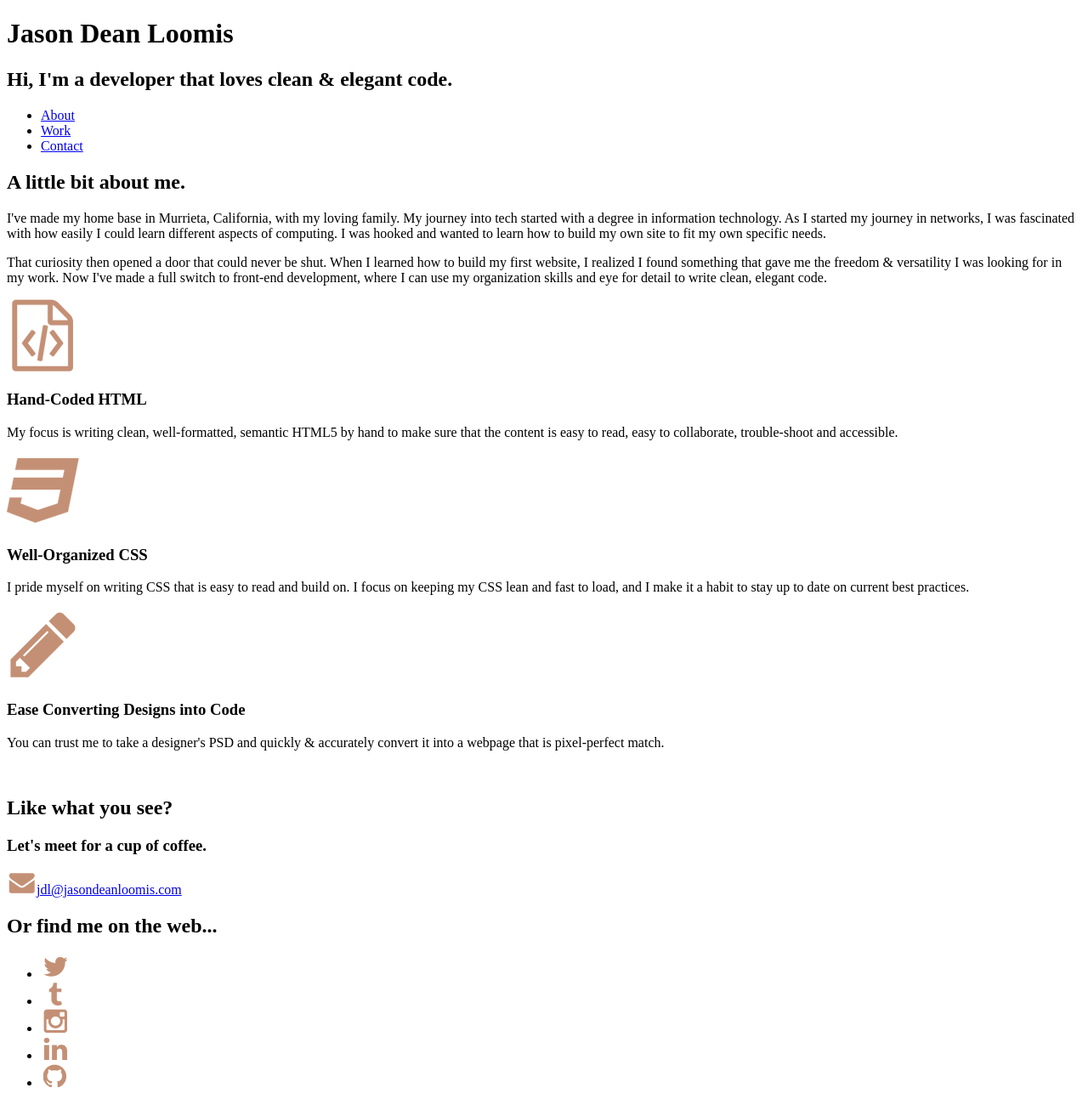
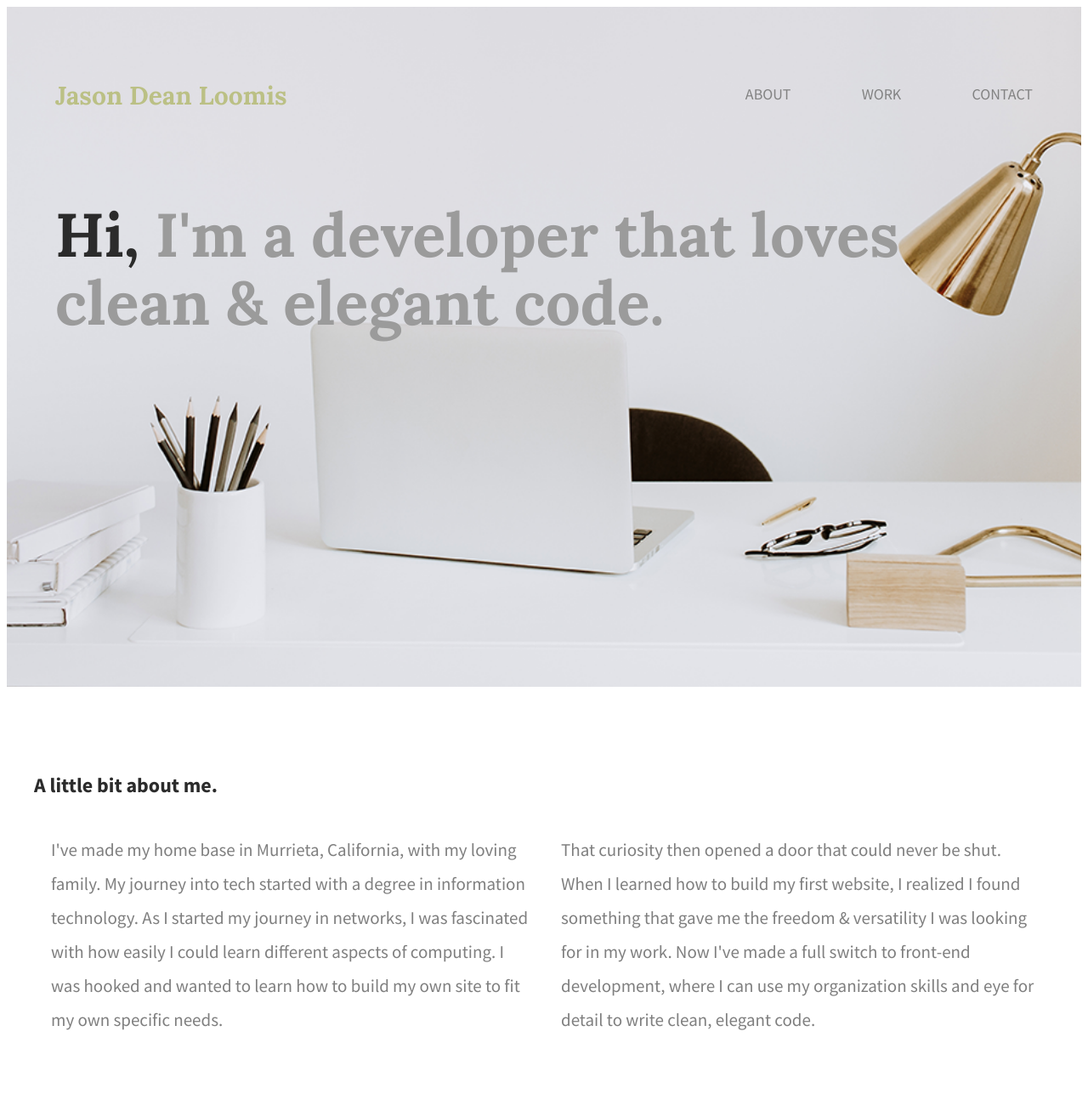
Before and after one commit to jasondloomis/jasondeanloomis, a plain HTML site: page index.html in a window 1280 px wide. Shown: the top 1300 px of the page at 85% size. Drawn offline with Linux system fonts and the light colour scheme.

Commit message:
completed css page

```diff
--- a/css/main.css
+++ b/css/main.css
@@ -1,3 +1,176 @@
+/*** Base Styles ***/
 body {
-    font-family: Georgia, 'Times New Roman', Times, serif;
+    font-family: 'Source Sans Pro', sans-serif;
+    color: #2b2b2b;
 }
+/*** Grid ***/
+.full-width {
+    width: 1200px;
+    margin: 0 auto;
+    overflow: auto;
+}
+
+.half-width {
+    width: 600px;
+    float: left;
+}
+
+.third-width {
+    width: 400px;
+    float: left;
+}
+/*** Header Section ***/
+header {
+    height: 800px;
+    background: url(../images/desk.png);
+    background-size: cover;
+    background-position: center;
+}
+
+header h1 {
+    font-family: 'Lora', serif;
+    color: #BBC085;
+    font-size: 30px;
+    padding: 65px 0 65px 25px;
+}
+
+header span {
+    color: #2b2b2b;
+}
+
+nav {
+    float: right;
+    padding: 75px 25px;
+}
+
+nav ul li{
+    display: inline-block;
+}
+
+nav ul li a {
+    text-transform: uppercase;
+    text-decoration: none;
+    font-size: 18px;
+    color: #828282;
+    padding-left: 80px;
+}
+
+header h2 {
+    width: 1000px;
+    clear: both;
+    font-family: 'Lora', serif;
+    font-size: 72px;
+    line-height: 80px;
+    color: #9b9b9b;
+    padding: 20px 0 20px 25px;
+}
+
+header h2 span {
+    color: #2b2b2b;
+}
+
+/*** About Section ***/
+#about .full-width {
+    padding: 80px 0;
+}
+
+#about .h2 {
+    font-family: 'Lora', serif;
+    font-size: 36px;
+    padding-left: 50px;
+}
+
+#about p {
+    font-size: 21px;
+    color: #7F7F7F;
+    line-height: 40px;
+    padding-left: 20px;
+    padding-right: 10px;
+}
+/*** Work Section ***/
+#work {
+    background-color: #F9CEB7;
+    text-align: center;
+}
+
+#work .full-width {
+    padding: 115px 0;
+}
+
+#work img {
+    padding-bottom: 30px;
+}
+
+#work h3 {
+    font-size: 24px;
+    line-height: 32px;
+    width: 190px;
+    margin: 0 auto;
+}
+
+#work p {
+    font-family: 'Lora', serif;
+    font-size: 18px;
+    line-height: 30px;
+    padding: 0 50px;
+}
+/*** Contact Section ***/
+#contact {
+    background-color: #EBEBEB;
+}
+
+#contact .full-width {
+    padding: 110px 0;
+}
+
+#contact img#contact-img {
+    margin-left: 25px;
+    border: 12px solid #ffffff;
+}
+
+#contact h2, #contact #email-header, #contact #socialmedia-header, #contact ul {
+    padding-left: 115px;
+}
+
+#contact #envelope {
+    padding: 0 10px 0 115px;
+}
+
+#contact h2 {
+    font-family: 'Lora', serif;
+    font-size: 36px;
+    line-height: 44px;
+}
+
+#contact #email-header{
+    font-size: 32px;
+    font-weight: 400;
+    line-height: 44px;
+    margin: -30px 0 5px 0;
+}
+
+#contact #socialmedia-header {
+    font-weight: bold;
+    font-size: 29px;
+    line-height: 44px;
+    margin: 40px 0 0 0;
+}
+
+#contact a {
+    text-decoration: none;
+    color: #C49075;
+    font-weight: bold;
+    font-size: 28px;
+}
+
+#contact ul {
+    list-style: none;
+}
+
+#contact ul li {
+     display: inline-block;
+}
+
+#contact ul img {
+    padding-right: 48px;
+}
--- a/index.html
+++ b/index.html
@@ -4,7 +4,11 @@
   <head>
     <meta http-equiv="Content-Type" content="text/html; charset=utf-8">
     <meta name="viewport" content="width=device-width, initial-scale=1.0">
-    <link href="css/main.css" type="css/text">
+    <link rel="stylesheet" href="css/main.css">
+    <link href='https://fonts.googleapis.com/css?family=Source+Sans+Pro:400,700' rel='stylesheet' type='text/css'>
+    <link rel="preconnect" href="https://fonts.gstatic.com">
+    <link href="https://fonts.googleapis.com/css2?family=Lora:wght@400;700&display=swap" rel="stylesheet">
+    <script src="main.js"></script>
     <title>Jason Dean Loomis</title>
   </head>
 
@@ -16,7 +20,6 @@
         <h1>Jason Dean Loomis</h1>
       </div>
       <div class="half-width">
-        <h2><span>Hi,</span> I'm a developer that loves clean &amp; elegant code.</h2>
         <nav>
           <ul>
             <li><a href="#about">About</a></li>
@@ -25,6 +28,7 @@
           </ul>
         </nav>
       </div>
+      <h2><span>Hi,</span> I'm a developer that loves clean &amp; elegant code.</h2>
     </div>
   </header>
 
@@ -75,13 +79,14 @@
   <footer id="contact">
       <div class="full-width">
         <div class="half-width">
-          <img src="" alt="">
+          <img src="images/chalkboard_web.png" id="contact-img" alt="contact image">
         </div>
         <div class="half-width">
           <h2>Like what you see?</h2>
-          <h3>Let's meet for a cup of coffee.</h3>
-          <a href="mailto:jdl@jasondeanloomis.com"><img src="images/envelope.png" alt="Email Icon">jdl@jasondeanloomis.com</a>
-          <h2>Or find me on the web...</h2>
+          <h3 id="email-header">Let's meet for a cup of coffee.</h3>
+          <a href="mailto:jdl@jasondeanloomis.com"><img src="images/envelope.png" id="envelope" alt="Email Icon">jdl@jasondeanloomis.com</a>
+          <h3 id="socialmedia-header">Or find me on the web...</h3>
+
           <ul>
             <li><a href=""><img src="images/twitter.png" alt="Twitter Icon"></a></li>
             <li><a href=""><img src="images/tumblr.png" alt="Tumblr Icon"></a></li>
```
Also changed, not shown: images/chalkboard.jpg (added), images/chalkboard_web.png (added), images/content.jpg (added), images/desk.png (added), images/rd_desk.png (added), 7 other files.
